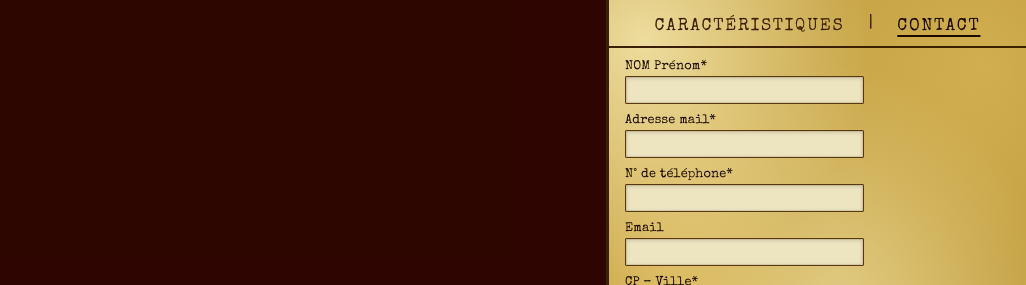
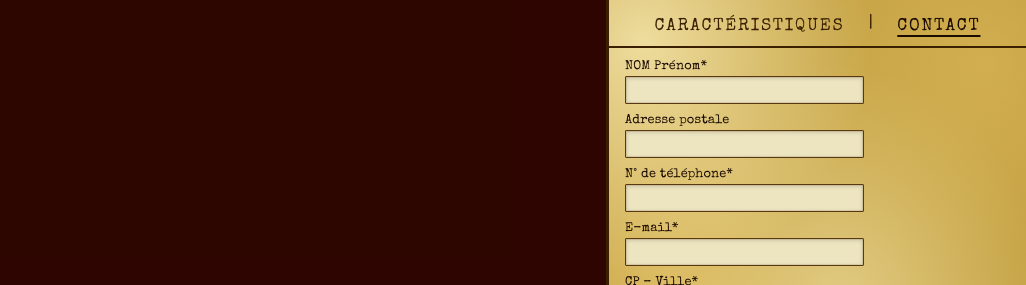
Before and after one commit to renaudcr/sha, a React (Vite) app: page / in a window 1280 px wide. Both pictures are taken after a click on the button "CONTACT". Shown: the top 285 px of the page, without its empty margins (254-1280 px from the left). Built offline with nearby package versions, Linux system fonts and the light colour scheme.

Commit message:
fix: swap inverted Adresse postale and E-mail fields in contact form

```diff
--- a/src/ContactTab.tsx
+++ b/src/ContactTab.tsx
@@ -85,10 +85,9 @@ export default function ContactTab({ onSubmit, onBack }: Props) {
         </div>
 
         <div className="field" style={{ marginBottom: 10, maxWidth: "62%" }}>
-          <label className="field-label">Adresse mail*</label>
-          <input className={`input${errors.email ? " input-error" : ""}`}
-            type="email" value={data.email} onChange={set("email")} />
-          {errors.email && <span className="error-msg">{errors.email}</span>}
+          <label className="field-label">Adresse postale</label>
+          <input className="input" type="text"
+            value={data.postalAddress} onChange={set("postalAddress")} />
         </div>
 
         <div className="field" style={{ marginBottom: 10, maxWidth: "62%" }}>
@@ -99,9 +98,10 @@ export default function ContactTab({ onSubmit, onBack }: Props) {
         </div>
 
         <div className="field" style={{ marginBottom: 10, maxWidth: "62%" }}>
-          <label className="field-label">Email</label>
-          <input className="input" type="text"
-            value={data.postalAddress} onChange={set("postalAddress")} />
+          <label className="field-label">E-mail*</label>
+          <input className={`input${errors.email ? " input-error" : ""}`}
+            type="email" value={data.email} onChange={set("email")} />
+          {errors.email && <span className="error-msg">{errors.email}</span>}
         </div>
 
         <div className="field" style={{ marginBottom: 10, maxWidth: "62%" }}>
```
